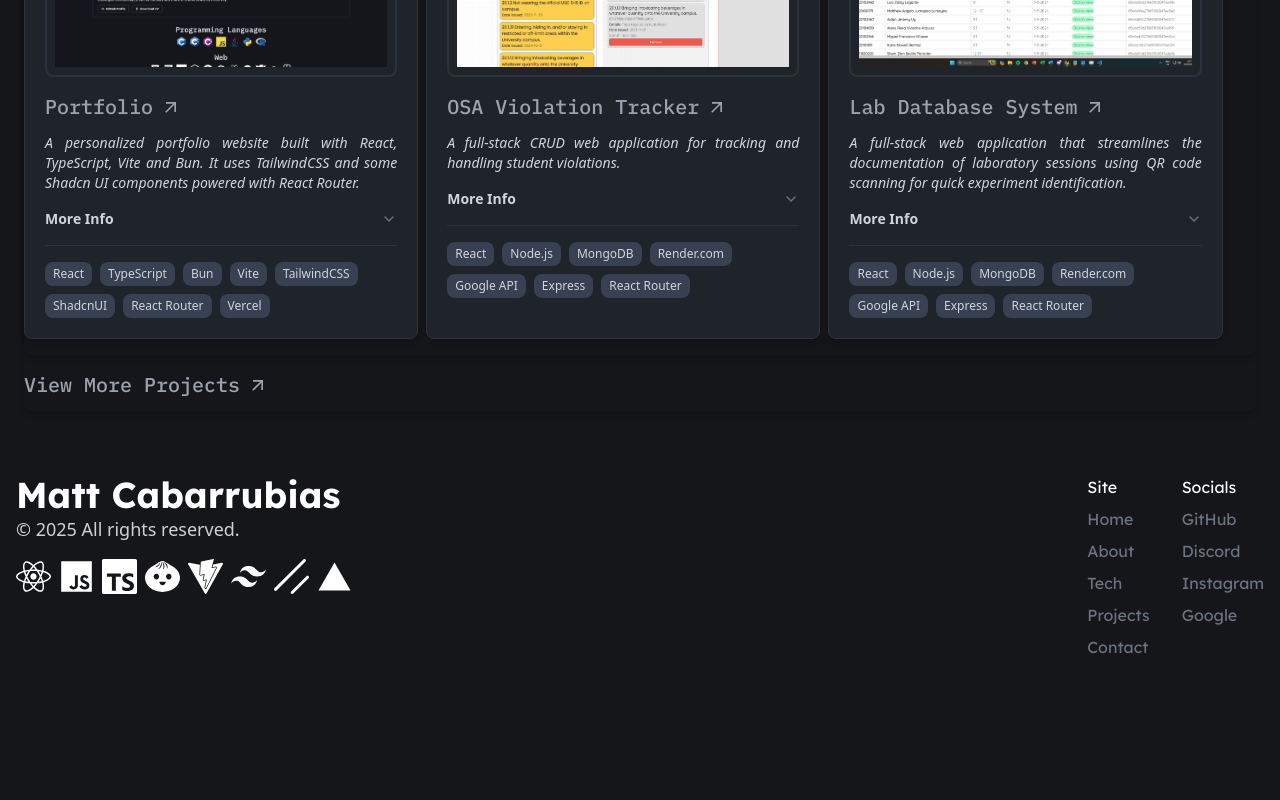
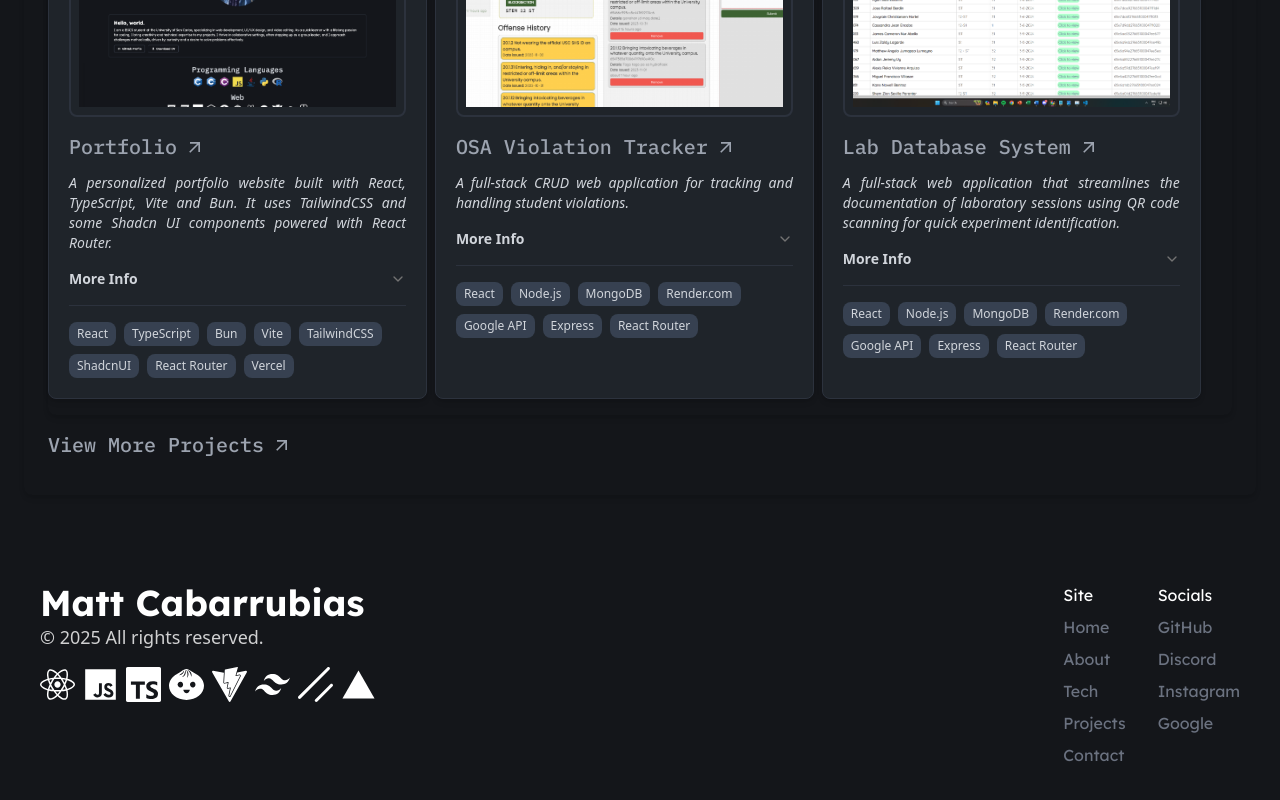
Before and after one commit to devliqht/portfolio, a React (Vite) app: page / in a window 1280 px wide. Shown: the part 1518-2318 px from the top of the page. Before the commit the page ends 2201 px from the top, so only its background shows below. Built offline with nearby package versions, Linux system fonts and the light colour scheme.

Commit message:
UPDATE: container paddings

```diff
--- a/src/components/Containers.tsx
+++ b/src/components/Containers.tsx
@@ -112,7 +112,7 @@
 }) => {
   return (
     <div
-      className={`container ${className} mx-auto my-4 ${noPadding ? 'p-0' : 'p-4 md:p-6'} rounded-lg shadow-md ${
+      className={`container ${className} mx-auto my-4 ${noPadding ? 'p-0' : 'p-0 md:p-6'} rounded-lg shadow-md ${
         outline ? 'border-2 border-[var(--dblue-ll)]' : 'border-none'
       }`}
     >
--- a/src/components/Footer.tsx
+++ b/src/components/Footer.tsx
@@ -10,7 +10,7 @@
     <AnimatedContainer delay={1000}>
     <footer className="bg-[var(--dblue)] text-white py-6">
     <div className="flex flex-col px-4 items-center">
-    <div className="container flex flex-col md:flex-row gap-8 justify-between items-start">
+    <div className="container flex flex-col md:flex-row gap-8 justify-between items-start md:p-6">
         <div className="md:text-left">
           <h4 className="text-2xl md:text-4xl font-bold lexend-deca-700">Matt Cabarrubias</h4>
           <p className="text-md md:text-lg opacity-80">© 2025 All rights reserved.</p>
--- a/src/pages/Hero.tsx
+++ b/src/pages/Hero.tsx
@@ -91,7 +91,7 @@
             </BasicContainer>
         </AnimatedContainer>
         <AnimatedContainer delay={900}>
-            <BasicContainer className="border-none" noPadding={true}>
+            <BasicContainer className="border-none">
                 <ProjectsRender renderCount={3}></ProjectsRender>
                 <div className="text-white ibm-plex-mono-medium flex flex-row justify-start">
                     <Link
```
